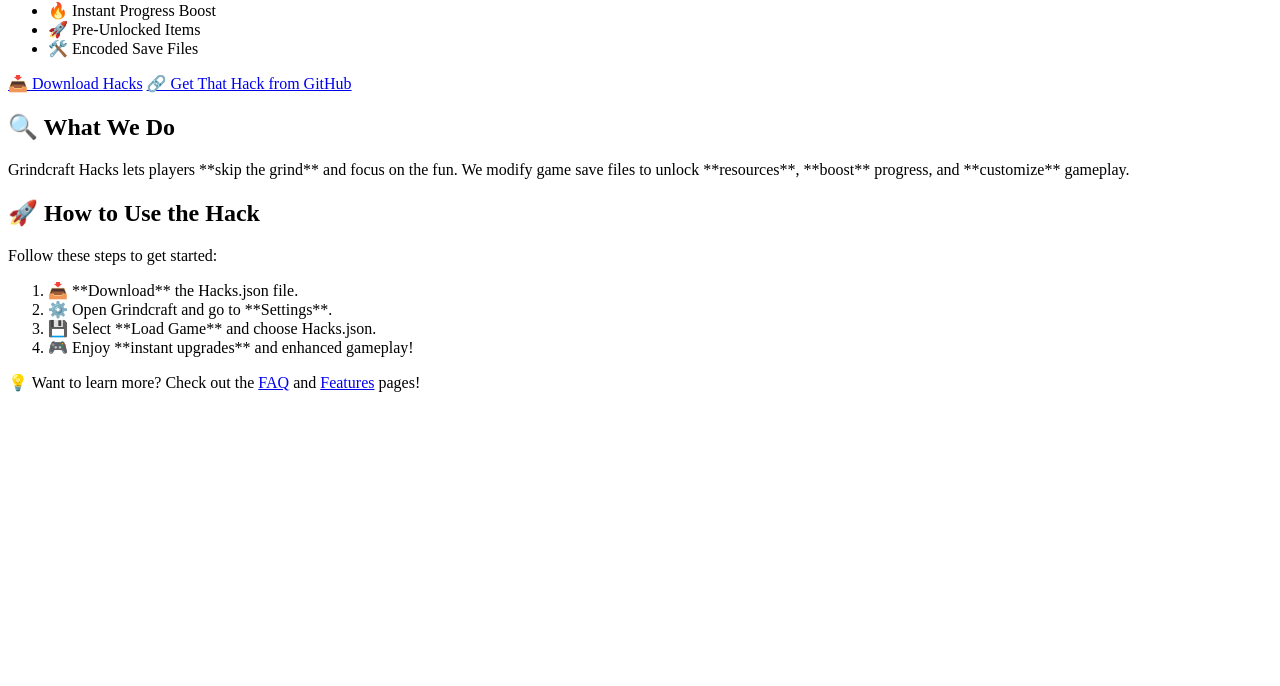
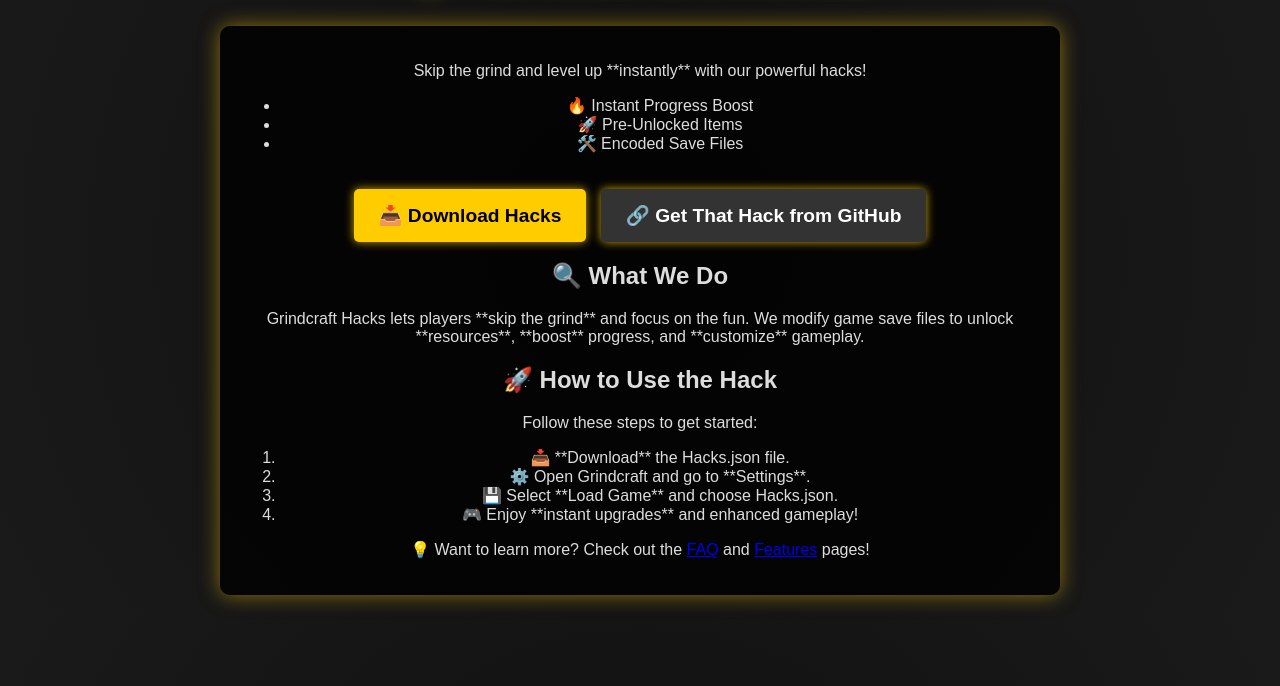
Before and after one commit to EXTREME-youtube/Grindcraft_Hacks, a plain HTML site: page src/index.html in a window 1280 px wide. Shown: the part 114-800 px from the top of the page. Drawn offline with Linux system fonts and the light colour scheme.

Commit message:
Update index.html

```diff
--- a/src/index.html
+++ b/src/index.html
@@ -4,7 +4,92 @@
     <meta charset="UTF-8">
     <meta name="viewport" content="width=device-width, initial-scale=1.0">
     <title>🔥 Grindcraft Hacks</title>
-    <link rel="stylesheet" href="styles.css">
+    <style>
+        /* Cool Background */
+        body {
+            font-family: 'Arial', sans-serif;
+            background: radial-gradient(circle, #0f0f0f, #1a1a1a);
+            color: #ddd;
+            text-align: center;
+            margin: 0;
+            padding: 20px;
+            animation: fadeIn 1.5s ease-in-out;
+        }
+
+        @keyframes fadeIn {
+            from { opacity: 0; }
+            to { opacity: 1; }
+        }
+
+        /* Text Effects */
+        h1 {
+            color: #ffcc00;
+            font-size: 3em;
+            text-shadow: 0 0 20px #ffcc00;
+        }
+
+        /* Sections */
+        .container {
+            max-width: 800px;
+            margin: auto;
+            padding: 20px;
+            background: rgba(0, 0, 0, 0.8);
+            border-radius: 10px;
+            box-shadow: 0 0 20px rgba(255, 204, 0, 0.5);
+            animation: zoomIn 1s ease-in-out;
+        }
+
+        @keyframes zoomIn {
+            from { transform: scale(0.8); }
+            to { transform: scale(1); }
+        }
+
+        /* Buttons */
+        .button {
+            display: inline-block;
+            margin-top: 20px;
+            padding: 15px 25px;
+            font-size: 1.2em;
+            font-weight: bold;
+            background: #ffcc00;
+            color: #000;
+            border-radius: 5px;
+            text-decoration: none;
+            box-shadow: 0 0 10px rgba(255, 204, 0, 0.8);
+            transition: 0.3s;
+        }
+
+        .button:hover {
+            background: #e6b800;
+            transform: scale(1.1);
+            box-shadow: 0 0 15px rgba(255, 204, 0, 1);
+        }
+
+        /* GitHub Button */
+        .github-btn {
+            background: #333;
+            color: #fff;
+            margin-left: 10px;
+        }
+
+        .github-btn:hover {
+            background: #555;
+            box-shadow: 0 0 15px rgba(255, 255, 255, 0.8);
+        }
+
+        /* Hover Effects */
+        .hover-glow:hover {
+            color: #ffcc00;
+            text-shadow: 0 0 10px #ffcc00;
+            transition: 0.3s ease-in-out;
+        }
+
+        .hover-expand:hover {
+            transform: scale(1.05);
+            box-shadow: 0 0 10px rgba(255, 204, 0, 0.8);
+            transition: 0.3s ease-in-out;
+        }
+    </style>
 </head>
 <body>
 
```
